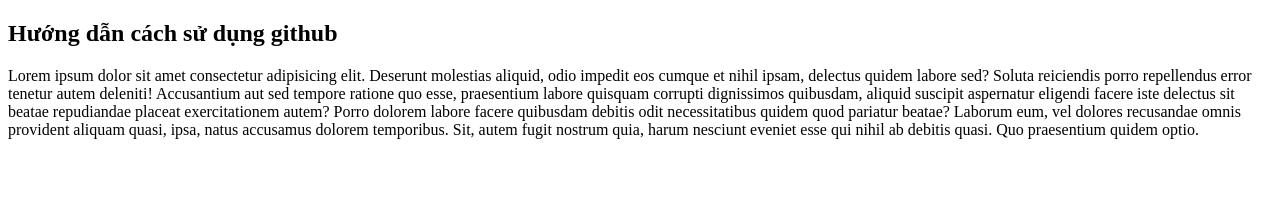
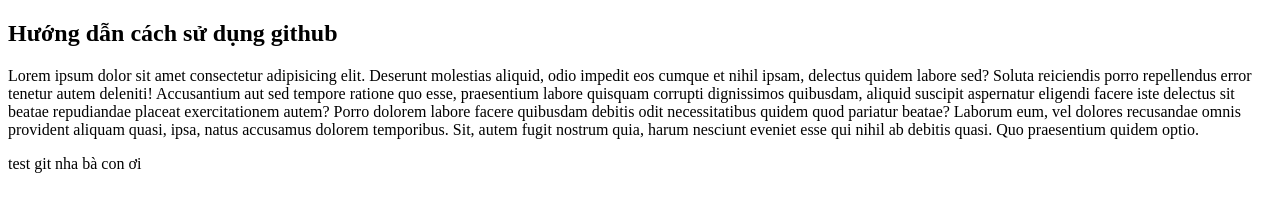
Before and after one commit to huynhnhinguyen0301/KeepCalm_and_LearningCode, a plain HTML site: page index.html.html in a window 1280 px wide. Drawn offline with Linux system fonts and the light colour scheme.

Commit message:
test git

```diff
--- a/index.html.html
+++ b/index.html.html
@@ -10,6 +10,7 @@
     <h2>Hướng dẫn cách sử dụng github</h2>
 
     <p>Lorem ipsum dolor sit amet consectetur adipisicing elit. Deserunt molestias aliquid, odio impedit eos cumque et nihil ipsam, delectus quidem labore sed? Soluta reiciendis porro repellendus error tenetur autem deleniti! Accusantium aut sed tempore ratione quo esse, praesentium labore quisquam corrupti dignissimos quibusdam, aliquid suscipit aspernatur eligendi facere iste delectus sit beatae repudiandae placeat exercitationem autem? Porro dolorem labore facere quibusdam debitis odit necessitatibus quidem quod pariatur beatae? Laborum eum, vel dolores recusandae omnis provident aliquam quasi, ipsa, natus accusamus dolorem temporibus. Sit, autem fugit nostrum quia, harum nesciunt eveniet esse qui nihil ab debitis quasi. Quo praesentium quidem optio.</p>
+    <span>test git nha bà con ơi</span>
 
 </body>
 </html>
```
